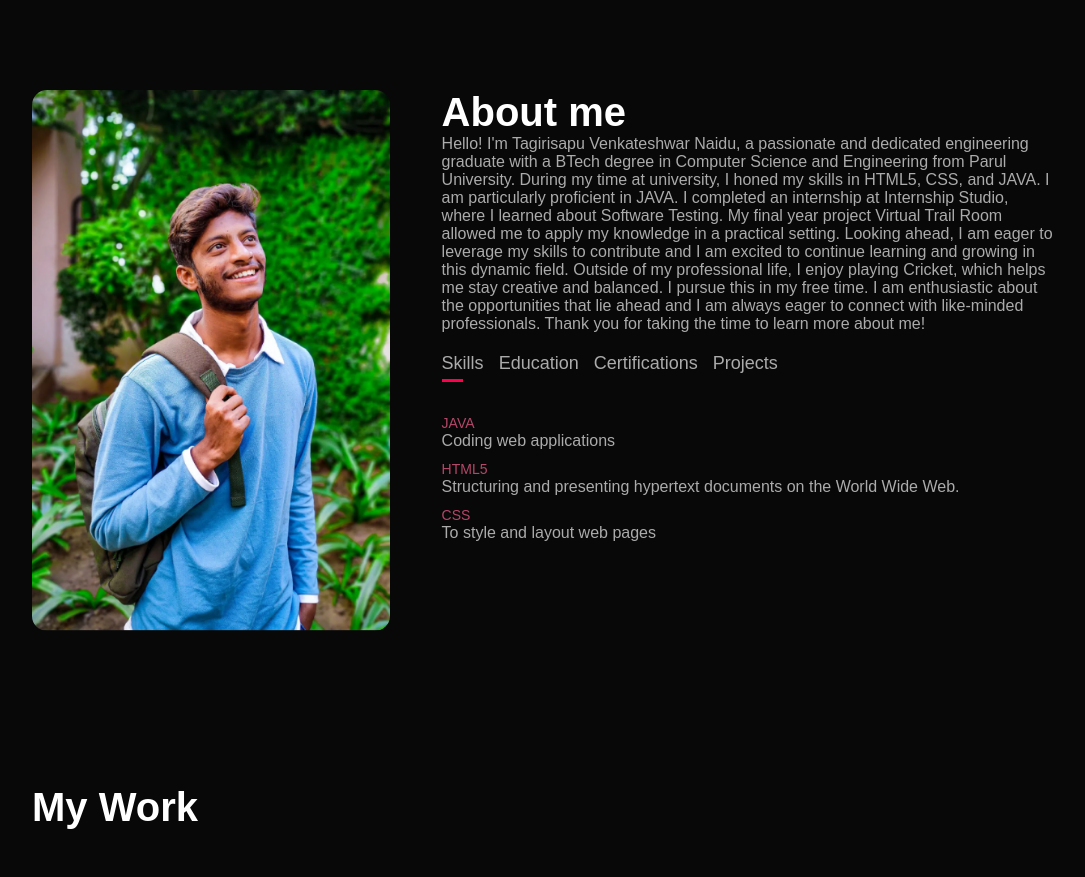
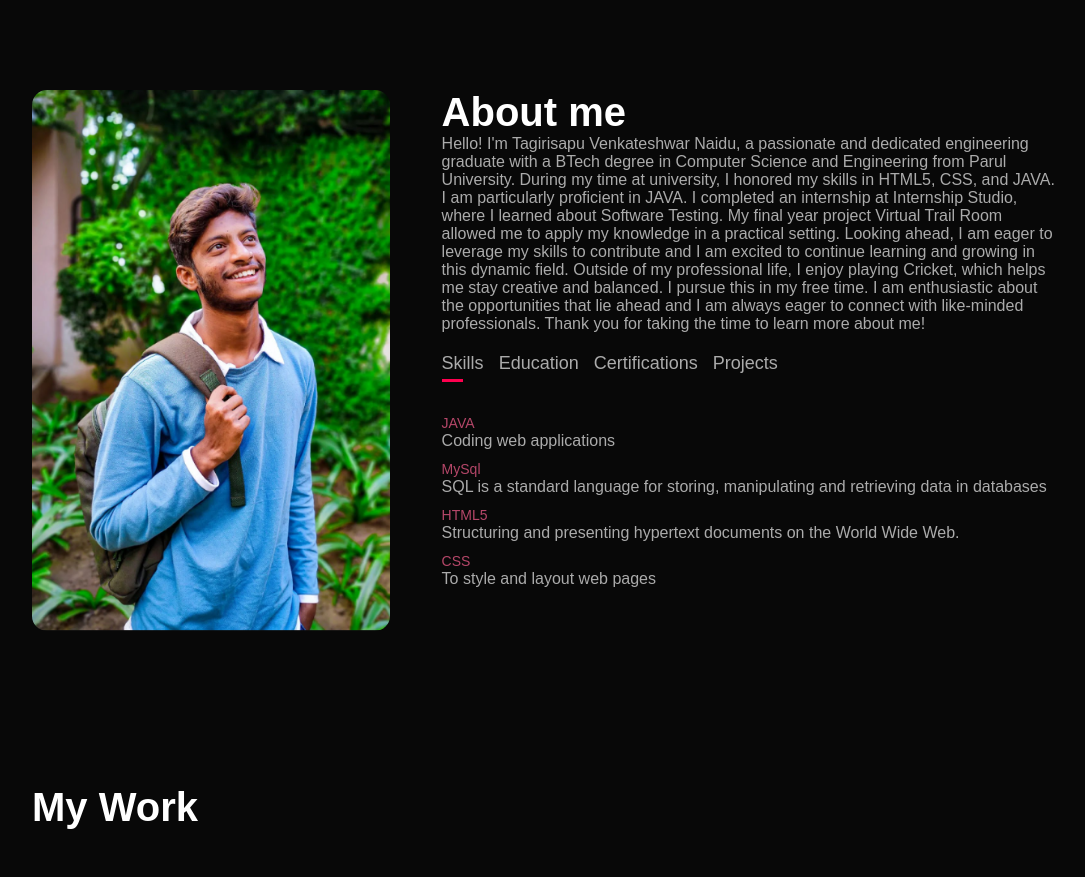
Before and after one commit to venky07241/portfolio, a plain HTML site: page index.html in a window 1280 px wide. Shown: the part 800-1677 px from the top of the page, without its empty margins (96-1181 px from the left). Drawn offline with Linux system fonts and the light colour scheme.

Commit message:
Update index.html

```diff
--- a/index.html
+++ b/index.html
@@ -35,7 +35,7 @@
             </div>
             <div class="about-col-2">
                 <h1 class="sub-title">About me</h1>
-                <p>Hello! I'm Tagirisapu Venkateshwar Naidu, a passionate and dedicated engineering graduate with a BTech degree in Computer Science and Engineering from Parul University. During my time at university, I honed my skills in HTML5, CSS, and JAVA. I am particularly proficient in JAVA. I completed an internship at Internship Studio, where I learned about Software Testing. My final year project Virtual Trail Room allowed me to apply my knowledge in a practical setting. Looking ahead, I am eager to leverage my skills to contribute and I am excited to continue learning and growing in this dynamic field. Outside of my professional life, I enjoy playing Cricket, which helps me stay creative and balanced. I pursue this in my free time. I am enthusiastic about the opportunities that lie ahead and I am always eager to connect with like-minded professionals. Thank you for taking the time to learn more about me!
+                <p>Hello! I'm Tagirisapu Venkateshwar Naidu, a passionate and dedicated engineering graduate with a BTech degree in Computer Science and Engineering from Parul University. During my time at university, I honored my skills in HTML5, CSS, and JAVA. I am particularly proficient in JAVA. I completed an internship at Internship Studio, where I learned about Software Testing. My final year project Virtual Trail Room allowed me to apply my knowledge in a practical setting. Looking ahead, I am eager to leverage my skills to contribute and I am excited to continue learning and growing in this dynamic field. Outside of my professional life, I enjoy playing Cricket, which helps me stay creative and balanced. I pursue this in my free time. I am enthusiastic about the opportunities that lie ahead and I am always eager to connect with like-minded professionals. Thank you for taking the time to learn more about me!
                 </p>
                 <div class="tab-titles">
                     <p class="tab-links active-link" onclick="opentab('skills')">Skills</p>
@@ -46,8 +46,10 @@
                 <div class="tab-contents active-tab" id="skills">
                     <ul>
                         <li><span>JAVA</span><br> Coding web applications</li>
+                        <li><span>MySql</span><br>SQL is a standard language for storing, manipulating and retrieving data in databases</li>
                         <li><span>HTML5</span><br>Structuring and presenting hypertext documents on the World Wide Web.</li>
                         <li><span>CSS</span><br> To style and layout web pages</li>
+
                     </ul>
                 </div>
                 <div class="tab-contents" id="education">
```
